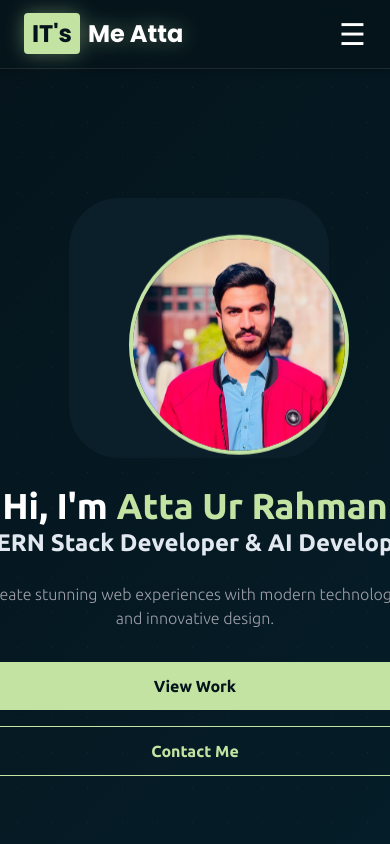
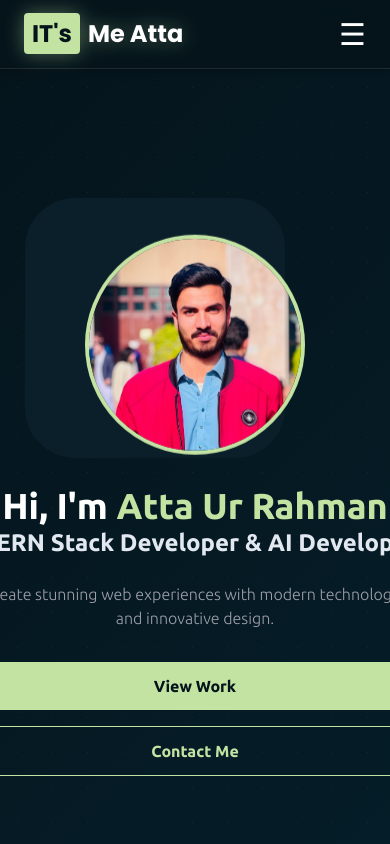
Before and after one commit to ar4843991-svg/portfoli, a React (Vite) app: page / in a window 390 px wide. Shown: the top 844 px of the page. Built offline with nearby package versions, Linux system fonts and the light colour scheme.

Commit message:
fix: hero image mobile alignment

```diff
--- a/src/componenet/Hero.jsx
+++ b/src/componenet/Hero.jsx
@@ -75,7 +75,7 @@ function Hero() {
 
           {/* Image */}
           <div className="
-          relative ml-22
+          relative
           w-[220px] md:w-[340px]
           h-[220px] md:h-[340px]
           rounded-full
```
